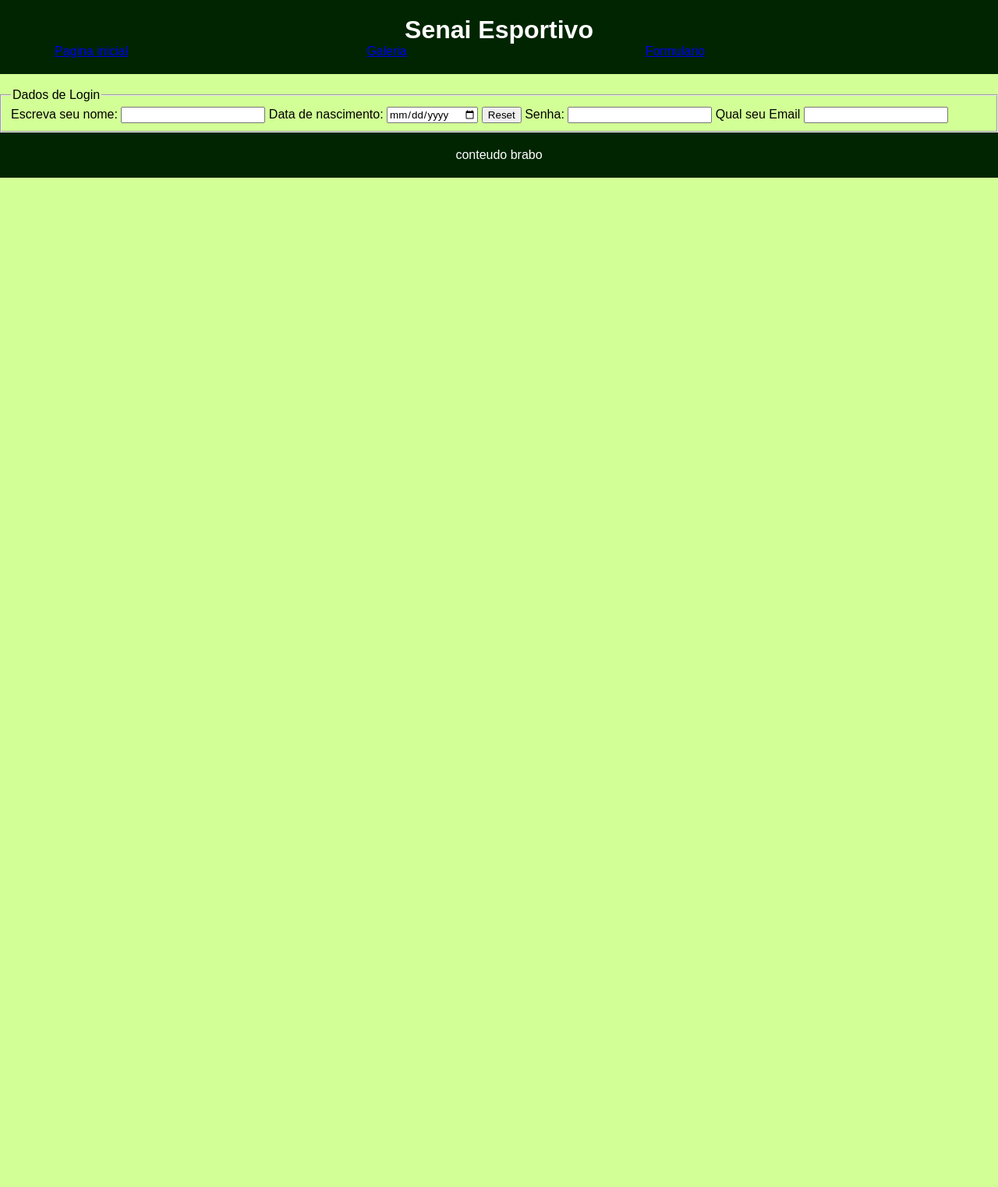
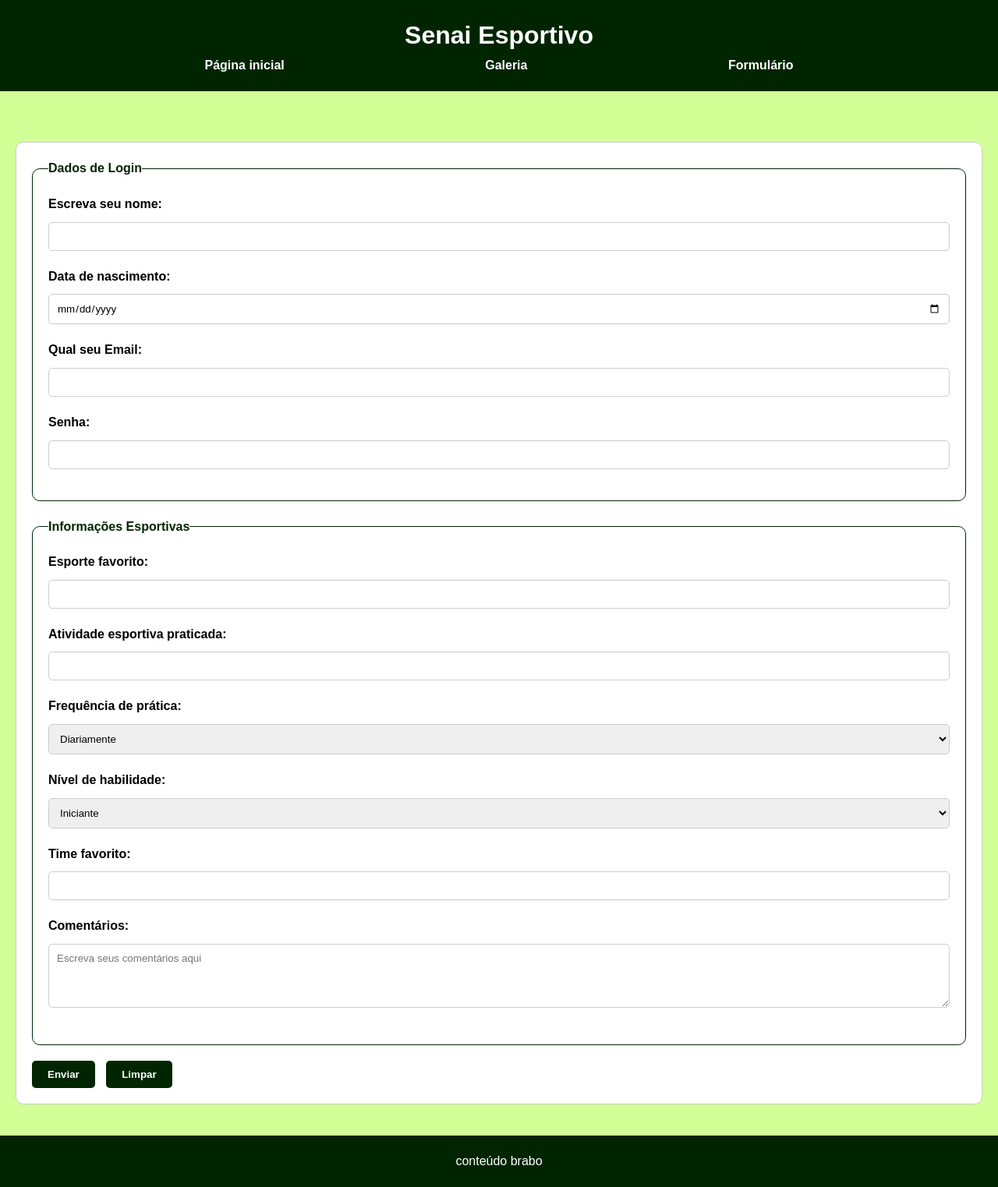
Before and after one commit to CauaFernandesLima/site-com-css, a plain HTML site: page ClientSide/formulario.html in a window 1280 px wide. Shown: the whole page at 78% size. Before the commit the page ends 800 px from the top, so only its background shows below. Drawn offline with Linux system fonts and the light colour scheme; files that its build step writes are made by us from their sources.

Commit message:
Add files via upload

```diff
--- a/ClientSide/css/style.css
+++ b/ClientSide/css/style.css
@@ -1,41 +1,132 @@
 @charset "UTF-8";
-
 
 * {
     margin: 0;
+    padding: 0;
+    box-sizing: border-box;
     font-family: Arial, Helvetica, sans-serif;
-
 }
 
-body{
+body {
     background-color: #D2FF96;
-}
-
-ul{
-    display: flex;
-    flex-direction: row;
-    justify-content: space-between;
-    justify-items: center;
-    text-align: center;
-    padding-left: 50px;
-}
-.borda {
-    border: 5px rgb(0, 0, 0);
-    border-radius: 10px;
-    float: left;
-    margin-right: 20px;
+    line-height: 1.6;
 }
 
 header {
     background-color: #002500;
     text-align: center;
     padding: 20px;
-    color: #ffff;
+    color: #ffffff;
 }
 
-footer{
+nav ul {
+    display: flex;
+    justify-content: space-evenly;
+    list-style: none;
+    padding: 0;
+}
+
+nav ul li {
+    margin: 0 15px;
+}
+
+nav ul li a {
+    color: #ffffff;
+    text-decoration: none;
+    font-weight: bold;
+}
+
+nav ul li a:hover {
+    text-decoration: underline;
+}
+
+main {
+    padding: 20px;
+}
+
+.borda {
+    border: 2px solid rgb(0, 0, 0);
+    border-radius: 10px;
+    float: left;
+    margin: 0 20px 20px 0;
+}
+
+footer {
     background-color: #002500;
-    color: #ffff;
+    color: #ffffff;
     text-align: center;
     padding: 20px;
+    margin-top: 20px;
 }
+
+section {
+    margin-bottom: 10px;
+}
+
+section img {
+    margin: 10px;
+    border: 2px solid #ccc;
+    border-radius: 5px;
+}
+
+section video, section audio {
+    display: block;
+    margin: 20px auto;
+}
+
+
+form {
+    background-color: #ffffff;
+    padding: 20px;
+    border: 1px solid #ccc;
+    border-radius: 10px;
+    margin-top: 20px;
+}
+
+fieldset {
+    border: 1px solid #002500;
+    border-radius: 10px;
+    margin-bottom: 20px;
+    padding: 20px;
+}
+
+legend {
+    font-weight: bold;
+    color: #002500;
+}
+
+label {
+    display: block;
+    margin-bottom: 10px;
+    font-weight: bold;
+}
+
+input[type="text"],
+input[type="date"],
+input[type="email"],
+input[type="password"],
+textarea,
+select {
+    width: 100%;
+    padding: 10px;
+    margin-bottom: 20px;
+    border: 1px solid #ccc;
+    border-radius: 5px;
+}
+
+input[type="submit"],
+input[type="reset"] {
+    background-color: #002500;
+    color: #ffffff;
+    border: none;
+    padding: 10px 20px;
+    margin-right: 10px;
+    cursor: pointer;
+    border-radius: 5px;
+    font-weight: bold;
+}
+
+input[type="submit"]:hover,
+input[type="reset"]:hover {
+    background-color: #004d00;
+}
--- a/ClientSide/formulario.html
+++ b/ClientSide/formulario.html
@@ -6,7 +6,7 @@
     <meta name="viewport" content="width=device-width, initial-scale=1.0">
     <title>Senai Esportivo</title>
     <link rel="shortcut icon" type="image" href="images/icone.png"/>
-    <link rel="stylesheet" href="style.css">
+    <link rel="stylesheet" href="css/style.css">
 </head>
 
 <body>
@@ -14,36 +14,70 @@
         <h1>Senai Esportivo</h1>
         <nav>
             <ul>
-
-                <a href="http://127.0.0.1:5500/ClientSide/index.html">Pagina inicial</a>
-                <a href="http://127.0.0.1:5500/ClientSide/galeria.html">Galeria</a>
-                <a href="http://127.0.0.1:5500/ClientSide/formulario.html">Formulario</a>
-
-            <ul>
+                <li><a href="http://127.0.0.1:5500/site%20caua/ClientSide/index.html">Página inicial</a></li>
+                <li><a href="http://127.0.0.1:5500/site%20caua/ClientSide/galeria.html">Galeria</a></li>
+                <li><a href="http://127.0.0.1:5500/site%20caua/ClientSide/formulario.html">Formulário</a></li>
+            </ul>
         </nav>
     </header>
+
     <main>
-       <br>
+        <br>
         <div>
             <form>
                 <fieldset>
                     <legend>Dados de Login</legend>
-                    <label for="nome">Escreva seu nome: </label>
-                    <input type="text" id="nome" name="nome"/>
-                    <label for="nascimento">Data de nascimento: </label>
-                    <input type="date" id="nascimento" name="nascimento"/>
-                    <input type="reset"/>
+                    <label for="nome">Escreva seu nome:</label>
+                    <input type="text" id="nome" name="nome" required />
+
+                    <label for="nascimento">Data de nascimento:</label>
+                    <input type="date" id="nascimento" name="nascimento" required />
+
+                    <label for="email">Qual seu Email:</label>
+                    <input type="email" id="email" name="email" required />
+
                     <label for="senha">Senha:</label>
-                    <input type="password" id="senha" name="senha"/>
-                    <label for="email">Qual seu Email</label>
-                    <input for="email" id="email" name="email"/>
+                    <input type="password" id="senha" name="senha" required />
                 </fieldset>
+
+                <fieldset>
+                    <legend>Informações Esportivas</legend>
+                    <label for="esporte-favorito">Esporte favorito:</label>
+                    <input type="text" id="esporte-favorito" name="esporte-favorito" required />
+
+                    <label for="atividade-praticada">Atividade esportiva praticada:</label>
+                    <input type="text" id="atividade-praticada" name="atividade-praticada" required />
+
+                    <label for="frequencia">Frequência de prática:</label>
+                    <select id="frequencia" name="frequencia" required>
+                        <option value="diariamente">Diariamente</option>
+                        <option value="semanalmente">Semanalmente</option>
+                        <option value="mensalmente">Mensalmente</option>
+                        <option value="raramente">Raramente</option>
+                    </select>
+
+                    <label for="nivel">Nível de habilidade:</label>
+                    <select id="nivel" name="nivel" required>
+                        <option value="iniciante">Iniciante</option>
+                        <option value="intermediario">Intermediário</option>
+                        <option value="avancado">Avançado</option>
+                    </select>
+
+                    <label for="time-favorito">Time favorito:</label>
+                    <input type="text" id="time-favorito" name="time-favorito" required />
+
+                    <label for="comentarios">Comentários:</label>
+                    <textarea id="comentarios" name="comentarios" rows="4" cols="50" placeholder="Escreva seus comentários aqui"></textarea>
+                </fieldset>
+
+                <input type="submit" value="Enviar" />
+                <input type="reset" value="Limpar" />
             </form>
         </div>
+    </main>
 
-    </main>
     <footer>
-        <p>conteudo brabo</p>
+        <p>conteúdo brabo</p>
     </footer>
 </body>
 
```
Also changed, not shown: ClientSide/galeria.html (+5 -6 lines), ClientSide/index.html (+19 -79 lines).
